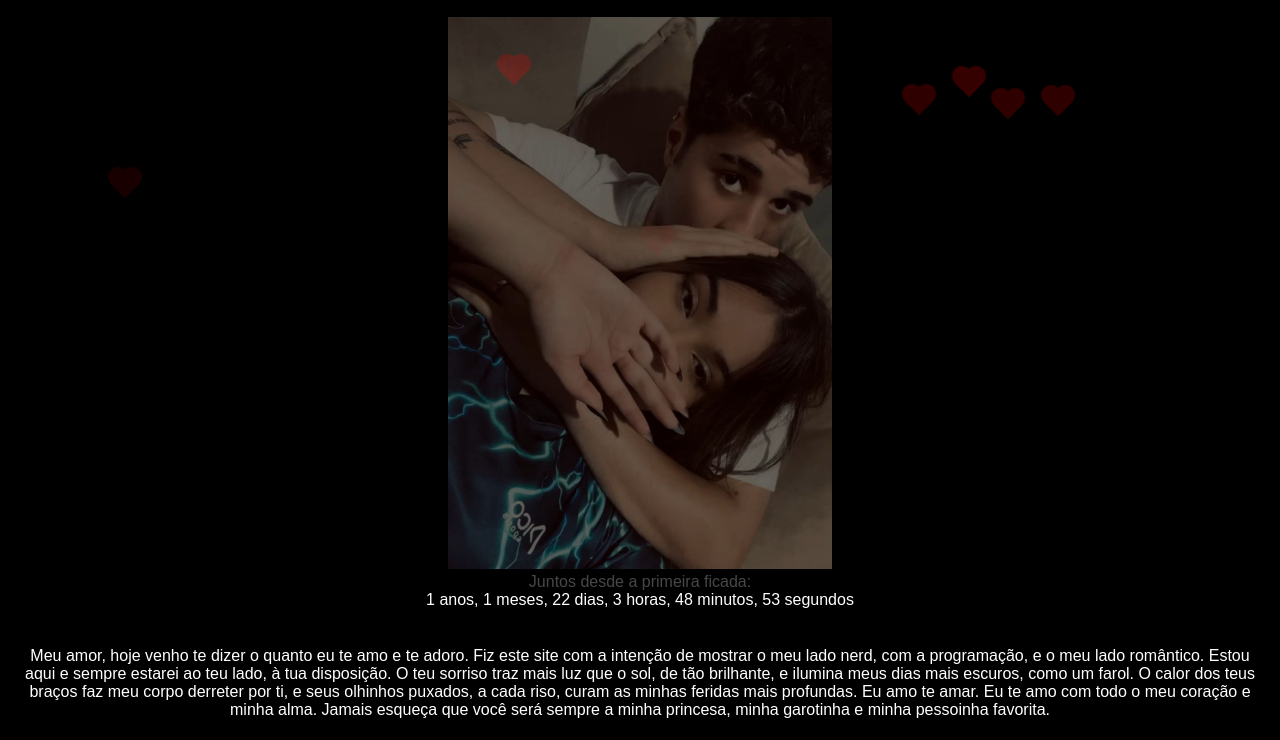
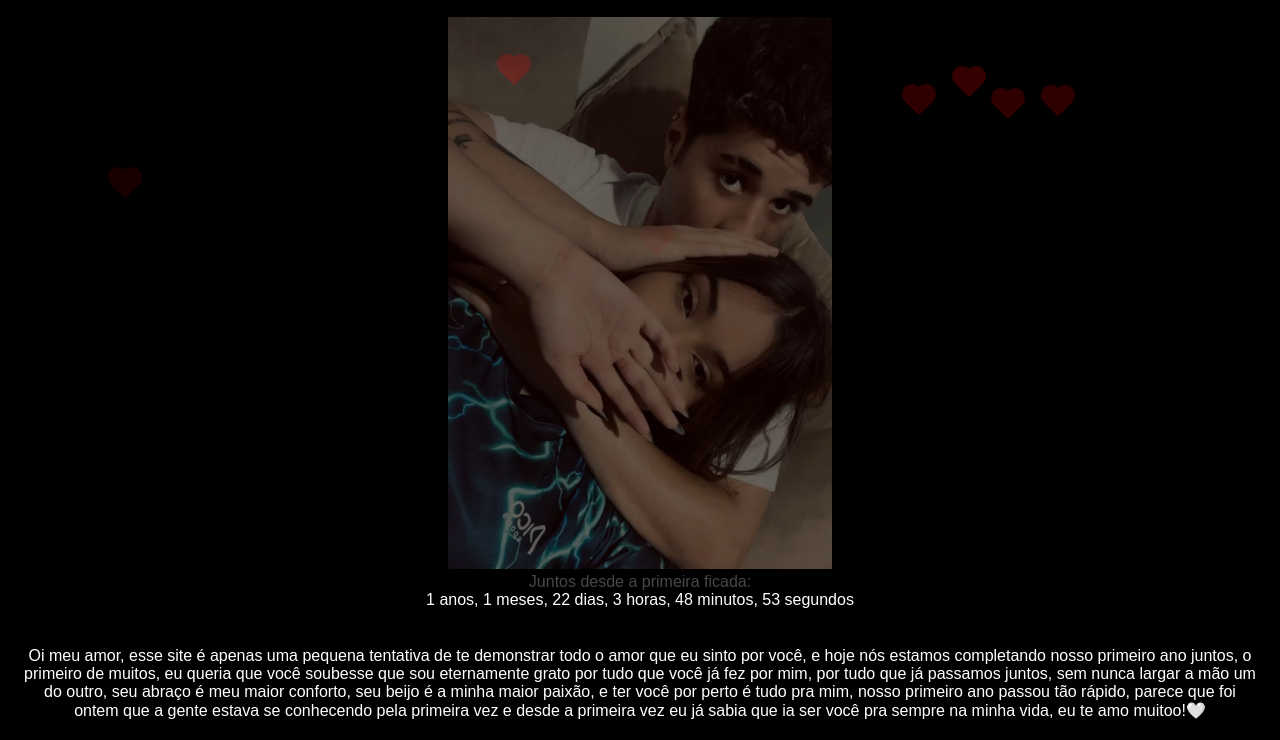
Before and after one commit to jorgeweslle/Presenteparaomeuamor, a plain HTML site: page pag002.html in a window 1280 px wide. Shown: the part 609-1349 px from the top of the page. Drawn offline with Linux system fonts and the light colour scheme.

Commit message:
Update pag002.html

```diff
--- a/pag002.html
+++ b/pag002.html
@@ -101,15 +101,7 @@
 
     <div id="dec">
       <p id="text">
-        Meu amor, hoje venho te dizer o quanto eu te amo e te adoro. Fiz este
-        site com a intenção de mostrar o meu lado nerd, com a programação, e o
-        meu lado romântico. Estou aqui e sempre estarei ao teu lado, à tua
-        disposição. O teu sorriso traz mais luz que o sol, de tão brilhante, e
-        ilumina meus dias mais escuros, como um farol. O calor dos teus braços
-        faz meu corpo derreter por ti, e seus olhinhos puxados, a cada riso,
-        curam as minhas feridas mais profundas. Eu amo te amar. Eu te amo com
-        todo o meu coração e minha alma. Jamais esqueça que você será sempre a
-        minha princesa, minha garotinha e minha pessoinha favorita.
+Oi meu amor, esse site é apenas uma pequena tentativa de te demonstrar todo o amor que eu sinto por você, e hoje nós estamos completando nosso primeiro ano juntos, o primeiro de muitos, eu queria que você soubesse que sou eternamente grato por tudo que você já fez por mim, por tudo que já passamos juntos, sem nunca largar a mão um do outro, seu abraço é meu maior conforto, seu beijo é a minha maior paixão, e ter você por perto é tudo pra mim, nosso primeiro ano passou tão rápido, parece que foi ontem que a gente estava se conhecendo pela primeira vez e desde a primeira vez eu já sabia que ia ser você pra sempre na minha vida, eu te amo muitoo!🤍
       </p>
     </div>
   </body>
```
